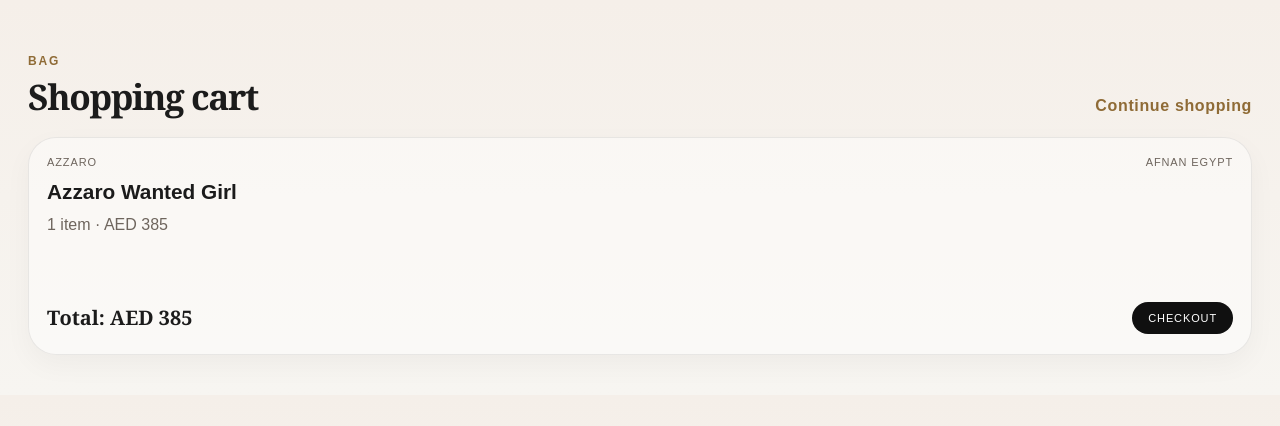
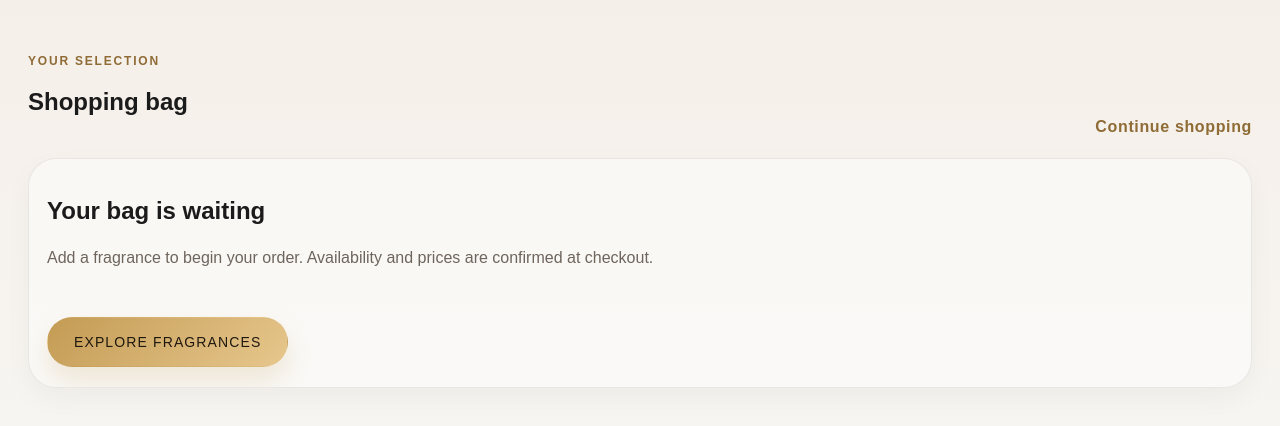
Before and after one commit to hossamthapitelgharib/-lan-Scents, a Next.js app: page /cart in a window 1280 px wide. Shown: the top 426 px of the page. Built offline with nearby package versions, Linux system fonts and the light colour scheme.

Commit message:
Implement the first functional commerce flow: persistent cart, quantity management, checkout form, and product-to-cart integration.

```diff
--- /dev/null
+++ b/app/cart-flow.css
@@ -0,0 +1 @@
+.cart-layout,.checkout-layout{display:grid;grid-template-columns:minmax(0,1.5fr) minmax(280px,.7fr);gap:24px;align-items:start}.cart-items{display:grid;gap:18px}.cart-item{display:grid;grid-template-columns:180px 1fr}.cart-item-image{width:180px;height:180px;object-fit:cover}.order-summary{position:sticky;top:110px}.summary-line,.summary-total{display:flex;justify-content:space-between;gap:16px;padding:12px 0;border-bottom:1px solid var(--border);color:var(--muted)}.summary-total{margin-top:8px;border-bottom:0;color:var(--text);font-size:1.2rem}.full-width{width:100%;margin-top:20px}.quantity-control{display:flex;align-items:center;gap:12px}.quantity-control button{width:32px;height:32px;border:1px solid var(--border);border-radius:50%;background:var(--panel);cursor:pointer}.text-button{border:0;background:transparent;color:var(--gold-dark);cursor:pointer}.form-grid{display:grid;grid-template-columns:1fr 1fr;gap:16px;margin:24px 0}.form-grid label{display:grid;gap:7px;color:var(--muted);font-size:.9rem}.form-grid input,.form-grid textarea,.form-grid select{width:100%;border:1px solid var(--border);border-radius:12px;background:rgba(255,255,255,.7);padding:12px;font:inherit}.full-field{grid-column:1/-1}@media(max-width:760px){.cart-layout,.checkout-layout{grid-template-columns:1fr}.cart-item{grid-template-columns:1fr}.cart-item-image{width:100%;height:240px}.order-summary{position:static}.form-grid{grid-template-columns:1fr}.full-field{grid-column:auto}}
--- a/app/cart/page.tsx
+++ b/app/cart/page.tsx
@@ -1,29 +1,67 @@
+'use client';
+
+import Link from 'next/link';
+import { useCart } from '../../components/CartProvider';
+
+const money = new Intl.NumberFormat('en-AE', {
+  style: 'currency',
+  currency: 'AED',
+  maximumFractionDigits: 0,
+});
+
 export default function CartPage() {
+  const { items, subtotal, updateQuantity, removeItem } = useCart();
+  const delivery = subtotal > 0 && subtotal < 250 ? 25 : 0;
+  const total = subtotal + delivery;
+
   return (
     <main className="page-shell">
       <section className="section-block">
         <div className="section-head">
-          <div>
-            <p className="eyebrow">Bag</p>
-            <h2>Shopping cart</h2>
-          </div>
-          <a href="/" className="inline-link">Continue shopping</a>
+          <div><p className="eyebrow">Your selection</p><h1>Shopping bag</h1></div>
+          <Link href="/products" className="inline-link">Continue shopping</Link>
         </div>
 
-        <div className="product-card">
-          <div className="product-info">
-            <div className="info-row">
-              <span className="brand-name">Azzaro</span>
-              <span className="store-name">Afnan Egypt</span>
+        {items.length === 0 ? (
+          <div className="product-card"><div className="product-info">
+            <h2>Your bag is waiting</h2>
+            <p>Add a fragrance to begin your order. Availability and prices are confirmed at checkout.</p>
+            <Link href="/products" className="primary-btn">Explore fragrances</Link>
+          </div></div>
+        ) : (
+          <div className="cart-layout">
+            <div className="cart-items">
+              {items.map((item) => (
+                <article key={item.id} className="product-card cart-item">
+                  <img src={item.image} alt={item.name} className="cart-item-image" />
+                  <div className="product-info">
+                    <div className="info-row"><span>{item.brand}</span><span>{item.store}</span></div>
+                    <h2>{item.name}</h2>
+                    <p>{item.size} · {money.format(item.price)} each</p>
+                    <div className="price-row">
+                      <div className="quantity-control">
+                        <button type="button" onClick={() => updateQuantity(item.id, item.quantity - 1)} aria-label="Decrease quantity">−</button>
+                        <span>{item.quantity}</span>
+                        <button type="button" onClick={() => updateQuantity(item.id, item.quantity + 1)} aria-label="Increase quantity">+</button>
+                      </div>
+                      <strong>{money.format(item.price * item.quantity)}</strong>
+                      <button type="button" className="text-button" onClick={() => removeItem(item.id)}>Remove</button>
+                    </div>
+                  </div>
+                </article>
+              ))}
             </div>
-            <h3>Azzaro Wanted Girl</h3>
-            <p>1 item · AED 385</p>
-            <div className="price-row">
-              <strong>Total: AED 385</strong>
-              <a href="/checkout" className="price-action-btn">Checkout</a>
-            </div>
+            <aside className="order-summary product-card">
+              <div className="product-info">
+                <p className="eyebrow">Order summary</p>
+                <div className="summary-line"><span>Subtotal</span><strong>{money.format(subtotal)}</strong></div>
+                <div className="summary-line"><span>Delivery</span><strong>{delivery ? money.format(delivery) : 'Free'}</strong></div>
+                <div className="summary-total"><span>Total</span><strong>{money.format(total)}</strong></div>
+                <Link href="/checkout" className="primary-btn full-width">Proceed to checkout</Link>
+              </div>
+            </aside>
           </div>
-        </div>
+        )}
       </section>
     </main>
   );
--- a/app/layout.tsx
+++ b/app/layout.tsx
@@ -1,5 +1,6 @@
 import type { Metadata } from 'next';
 import './globals.css';
+import { CartProvider } from '../components/CartProvider';
 
 export const metadata: Metadata = {
   title: 'Élan Scents | The Home of Gulf Fragrances',
@@ -8,8 +9,10 @@
 
 export default function RootLayout({ children }: { children: React.ReactNode }) {
   return (
-    <html lang="en">
-      <body>{children}</body>
+    <html lang="en" dir="ltr">
+      <body>
+        <CartProvider>{children}</CartProvider>
+      </body>
     </html>
   );
 }
--- /dev/null
+++ b/components/CartProvider.tsx
@@ -0,0 +1,73 @@
+'use client';
+
+import { createContext, useContext, useEffect, useMemo, useState } from 'react';
+
+export type CartItem = {
+  id: string;
+  name: string;
+  brand: string;
+  store: string;
+  price: number;
+  currency: string;
+  image: string;
+  size: string;
+  quantity: number;
+};
+
+type CartContextValue = {
+  items: CartItem[];
+  itemCount: number;
+  subtotal: number;
+  addItem: (item: Omit<CartItem, 'quantity'>) => void;
+  updateQuantity: (id: string, quantity: number) => void;
+  removeItem: (id: string) => void;
+  clearCart: () => void;
+};
+
+const CartContext = createContext<CartContextValue | null>(null);
+const STORAGE_KEY = 'elan-scents-cart';
+
+export function CartProvider({ children }: { children: React.ReactNode }) {
+  const [items, setItems] = useState<CartItem[]>([]);
+
+  useEffect(() => {
+    try {
+      const saved = window.localStorage.getItem(STORAGE_KEY);
+      if (saved) setItems(JSON.parse(saved) as CartItem[]);
+    } catch {
+      window.localStorage.removeItem(STORAGE_KEY);
+    }
+  }, []);
+
+  useEffect(() => {
+    window.localStorage.setItem(STORAGE_KEY, JSON.stringify(items));
+  }, [items]);
+
+  const value = useMemo<CartContextValue>(() => ({
+    items,
+    itemCount: items.reduce((total, item) => total + item.quantity, 0),
+    subtotal: items.reduce((total, item) => total + item.price * item.quantity, 0),
+    addItem: (item) => setItems((current) => {
+      const existing = current.find((entry) => entry.id === item.id);
+      if (existing) {
+        return current.map((entry) => entry.id === item.id
+          ? { ...entry, quantity: entry.quantity + 1 }
+          : entry);
+      }
+      return [...current, { ...item, quantity: 1 }];
+    }),
+    updateQuantity: (id, quantity) => setItems((current) => quantity < 1
+      ? current.filter((item) => item.id !== id)
+      : current.map((item) => item.id === id ? { ...item, quantity } : item)),
+    removeItem: (id) => setItems((current) => current.filter((item) => item.id !== id)),
+    clearCart: () => setItems([]),
+  }), [items]);
+
+  return <CartContext.Provider value={value}>{children}</CartContext.Provider>;
+}
+
+export function useCart() {
+  const context = useContext(CartContext);
+  if (!context) throw new Error('useCart must be used inside CartProvider');
+  return context;
+}
```
Also changed, not shown: app/checkout/page.tsx (+33 -20 lines), app/products/[id]/page.tsx (+14 -67 lines), components/AddToCartButton.tsx (added, +28 -0 lines).
